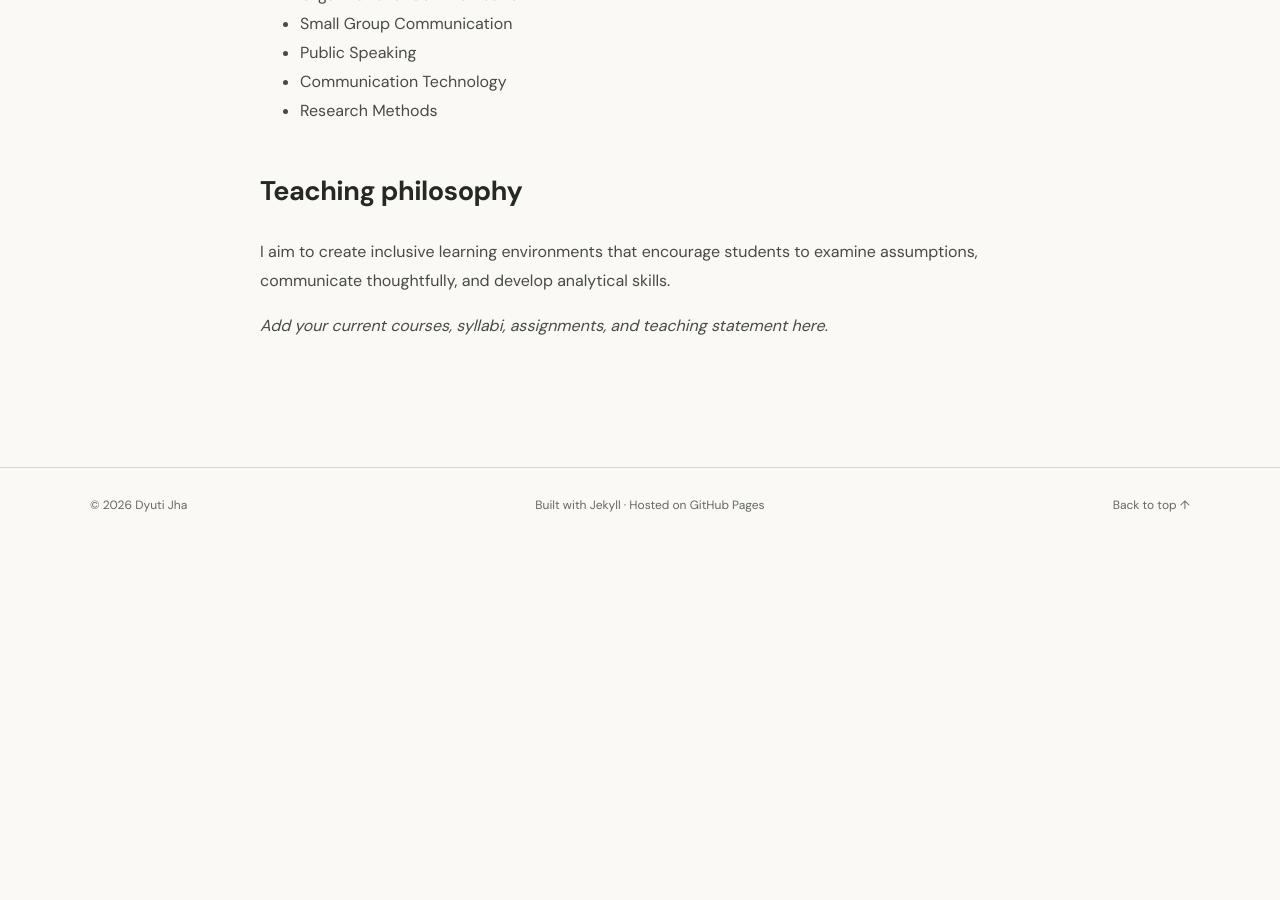
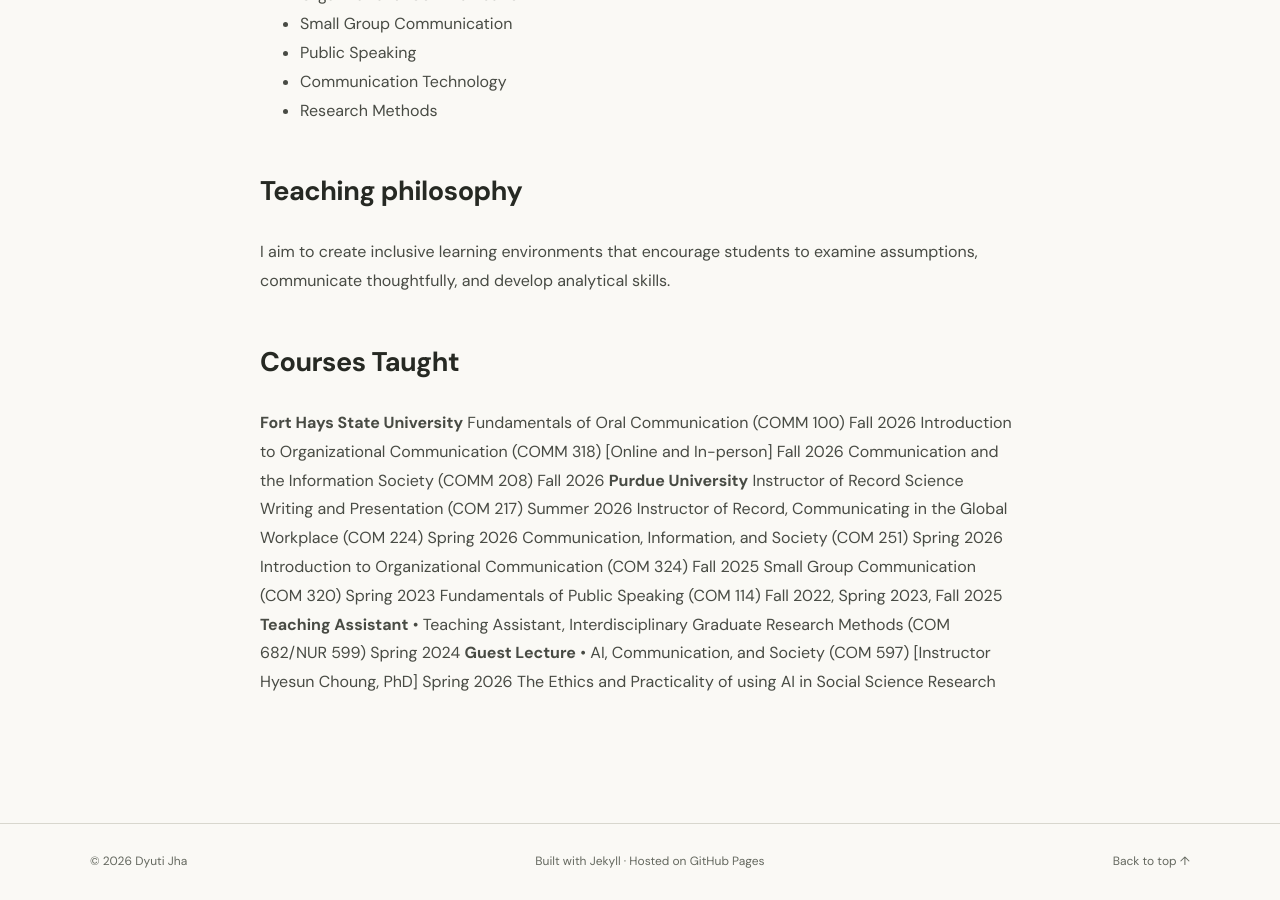
Before and after one commit to dyutij/dyutij.github.io, a Jekyll site: the page built from teaching.md, in a window 1280 px wide and 900 px high, scrolled down 723 px. Built offline with Jekyll 4.4.1, drawn with Linux system fonts in a browser that asks for light colours; some web fonts are replaced; before the commit the page ends 1266 px from its top, so only the background shows below that.

Commit message:
Update teaching.md with current courses and roles
Added courses taught at Fort Hays State University and Purdue University, including details on roles and semesters.

```diff
--- a/teaching.md
+++ b/teaching.md
@@ -19,4 +19,21 @@ My teaching connects communication theory with real-world contexts through activ
 
 I aim to create inclusive learning environments that encourage students to examine assumptions, communicate thoughtfully, and develop analytical skills.
 
-*Add your current courses, syllabi, assignments, and teaching statement here.*
+## Courses Taught
+**Fort Hays State University**
+Fundamentals of Oral Communication (COMM 100) Fall 2026
+Introduction to Organizational Communication (COMM 318) [Online and In-person] Fall 2026
+Communication and the Information Society (COMM 208) Fall 2026
+**Purdue University**
+Instructor of Record
+Science Writing and Presentation (COM 217) Summer 2026
+Instructor of Record, Communicating in the Global Workplace (COM 224) Spring 2026
+Communication, Information, and Society (COM 251) Spring 2026
+Introduction to Organizational Communication (COM 324) Fall 2025
+Small Group Communication (COM 320) Spring 2023
+Fundamentals of Public Speaking (COM 114) Fall 2022, Spring 2023, Fall 2025
+**Teaching Assistant**
+• Teaching Assistant, Interdisciplinary Graduate Research Methods (COM 682/NUR 599) Spring 2024
+**Guest Lecture**
+• AI, Communication, and Society (COM 597) [Instructor Hyesun Choung, PhD] Spring 2026
+The Ethics and Practicality of using AI in Social Science Research
```
